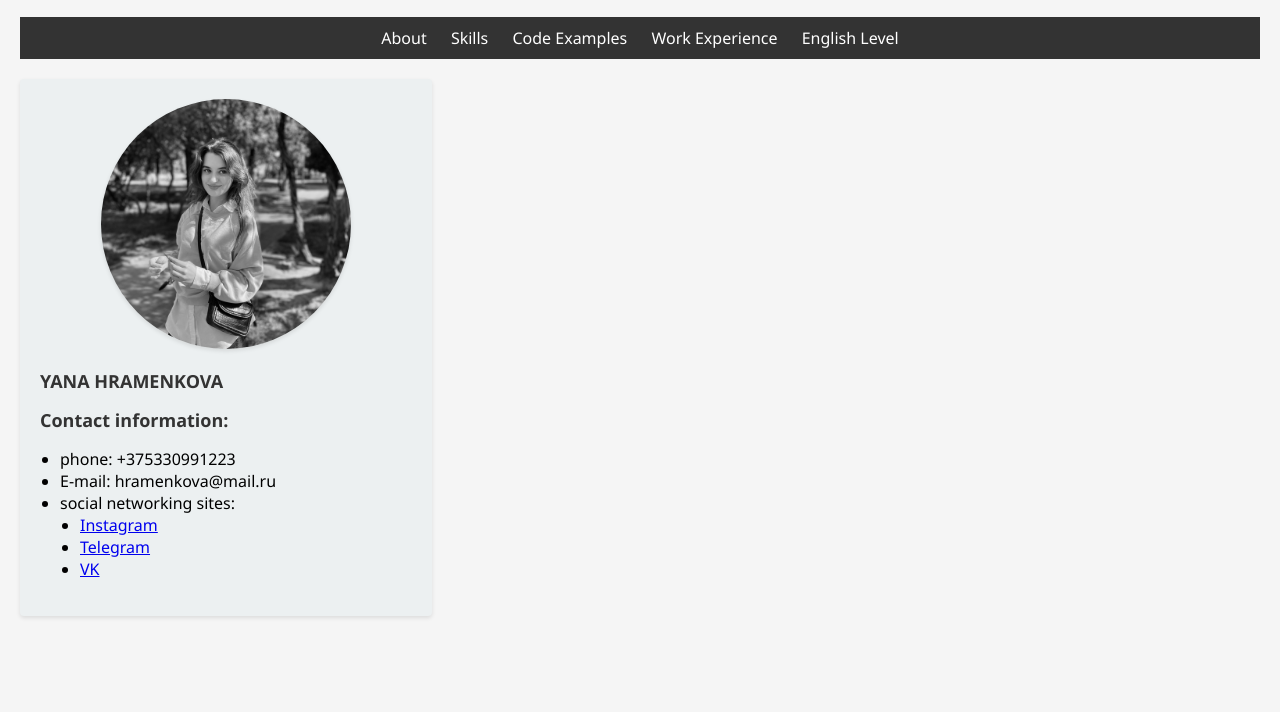
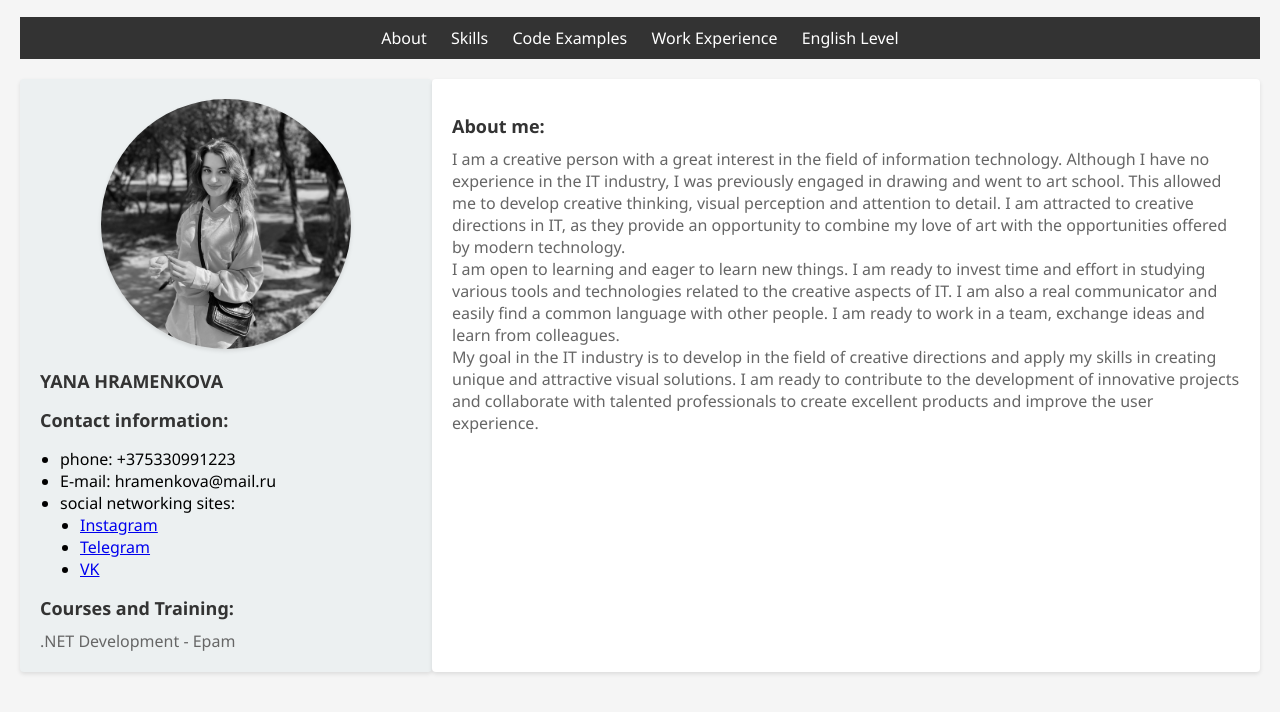
Before and after one commit to yahramenkova/HTML_CSS_CV, a plain HTML site: page index.html in a window 1280 px wide. Shown: the part 56-768 px from the top of the page. Drawn offline with Linux system fonts and the light colour scheme.

Commit message:
feat: add courses information and about me

```diff
--- a/index.html
+++ b/index.html
@@ -37,6 +37,19 @@
          </li>
          </ul>
     </div>
+    <div class="section">
+      <h2>Courses and Training:</h2>
+      <p>.NET Development - Epam</p>
+  </div>
+</div>
+
+<div class="right">
+  <section id="about">
+      <h2>About me:</h2>
+      <p>I am a creative person with a great interest in the field of information technology. Although I have no experience in the IT industry, I was previously engaged in drawing and went to art school. This allowed me to develop creative thinking, visual perception and attention to detail. I am attracted to creative directions in IT, as they provide an opportunity to combine my love of art with the opportunities offered by modern technology.</p>
+      <p>I am open to learning and eager to learn new things. I am ready to invest time and effort in studying various tools and technologies related to the creative aspects of IT. I am also a real communicator and easily find a common language with other people. I am ready to work in a team, exchange ideas and learn from colleagues.</p>
+      <p>My goal in the IT industry is to develop in the field of creative directions and apply my skills in creating unique and attractive visual solutions. I am ready to contribute to the development of innovative projects and collaborate with talented professionals to create excellent products and improve the user experience.</p>
+  </section>
       </div>
      </main>
     </body>
```
